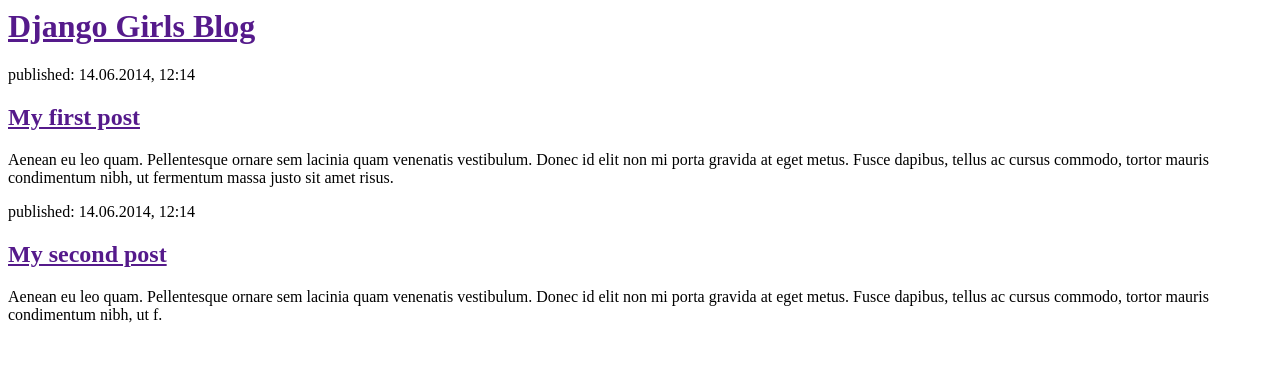
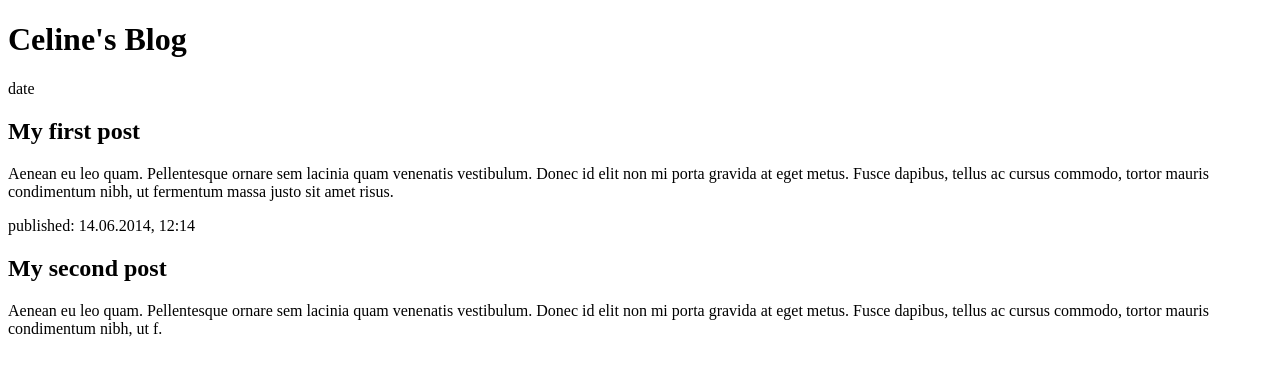
Before and after one commit to celinewang1/my-first-blog, a Django app: page / in a window 1280 px wide. Shown: the top 376 px of the page. Run offline with Django 3.2, Linux system fonts and the light colour scheme.

Commit message:
changed the html for the site.

```diff
--- a/blog/templates/blog/post_list.html
+++ b/blog/templates/blog/post_list.html
@@ -1,21 +1,33 @@
+<!DOCTYPE html>
 <html>
-    <head>
-        <title>Django Girls blog</title>
+<head>
+<style>
+  header {
+    background-color: palevioletred;
+    color: black;
+    text-align: center;
+    font family: palatino;
+  }
+</style>
+
+
+
+        <title>Celine's Blog</title>
     </head>
     <body>
         <div>
-            <h1><a href="">Django Girls Blog</a></h1>
+            <h1>Celine's Blog</h1>
         </div>
 
         <div>
-            <p>published: 14.06.2014, 12:14</p>
-            <h2><a href="">My first post</a></h2>
+            <p>date</p>
+            <h2>My first post</h2>
             <p>Aenean eu leo quam. Pellentesque ornare sem lacinia quam venenatis vestibulum. Donec id elit non mi porta gravida at eget metus. Fusce dapibus, tellus ac cursus commodo, tortor mauris condimentum nibh, ut fermentum massa justo sit amet risus.</p>
         </div>
 
         <div>
             <p>published: 14.06.2014, 12:14</p>
-            <h2><a href="">My second post</a></h2>
+            <h2>My second post</h2>
             <p>Aenean eu leo quam. Pellentesque ornare sem lacinia quam venenatis vestibulum. Donec id elit non mi porta gravida at eget metus. Fusce dapibus, tellus ac cursus commodo, tortor mauris condimentum nibh, ut f.</p>
         </div>
     </body>
```
